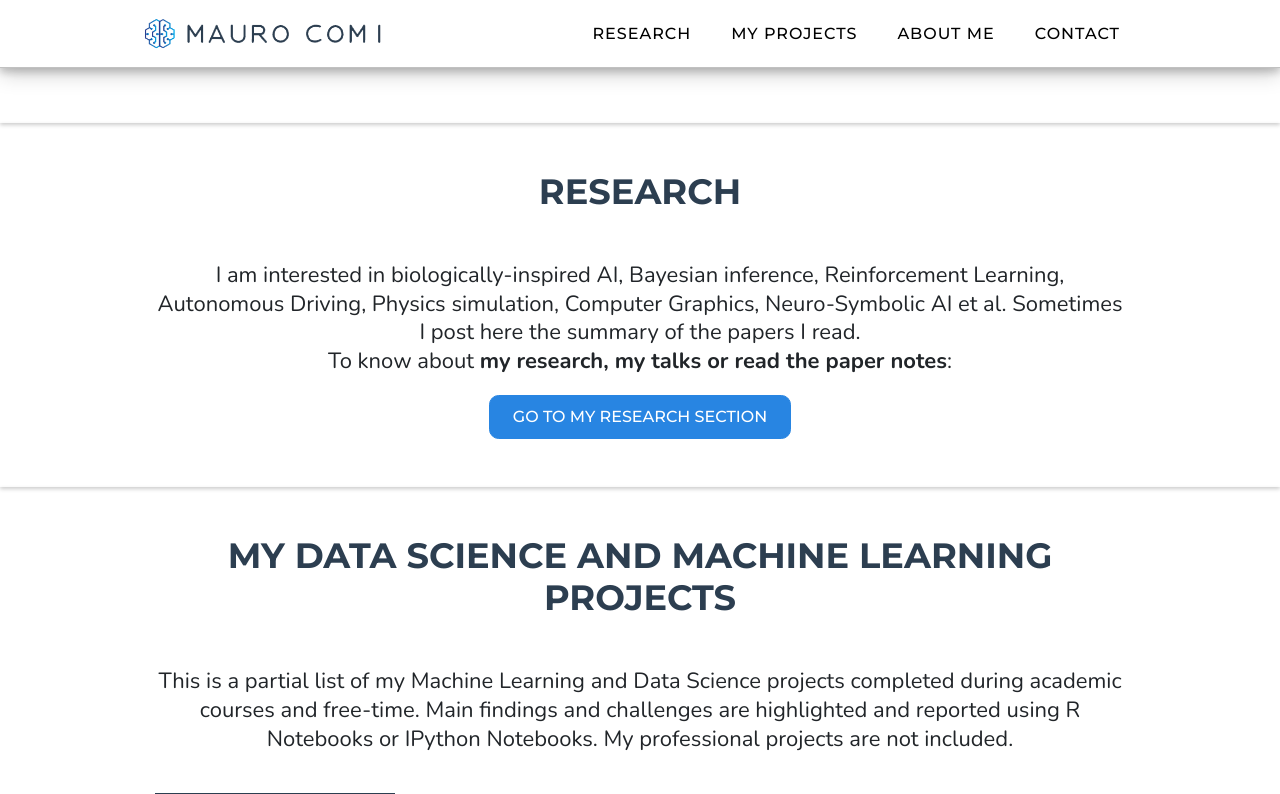
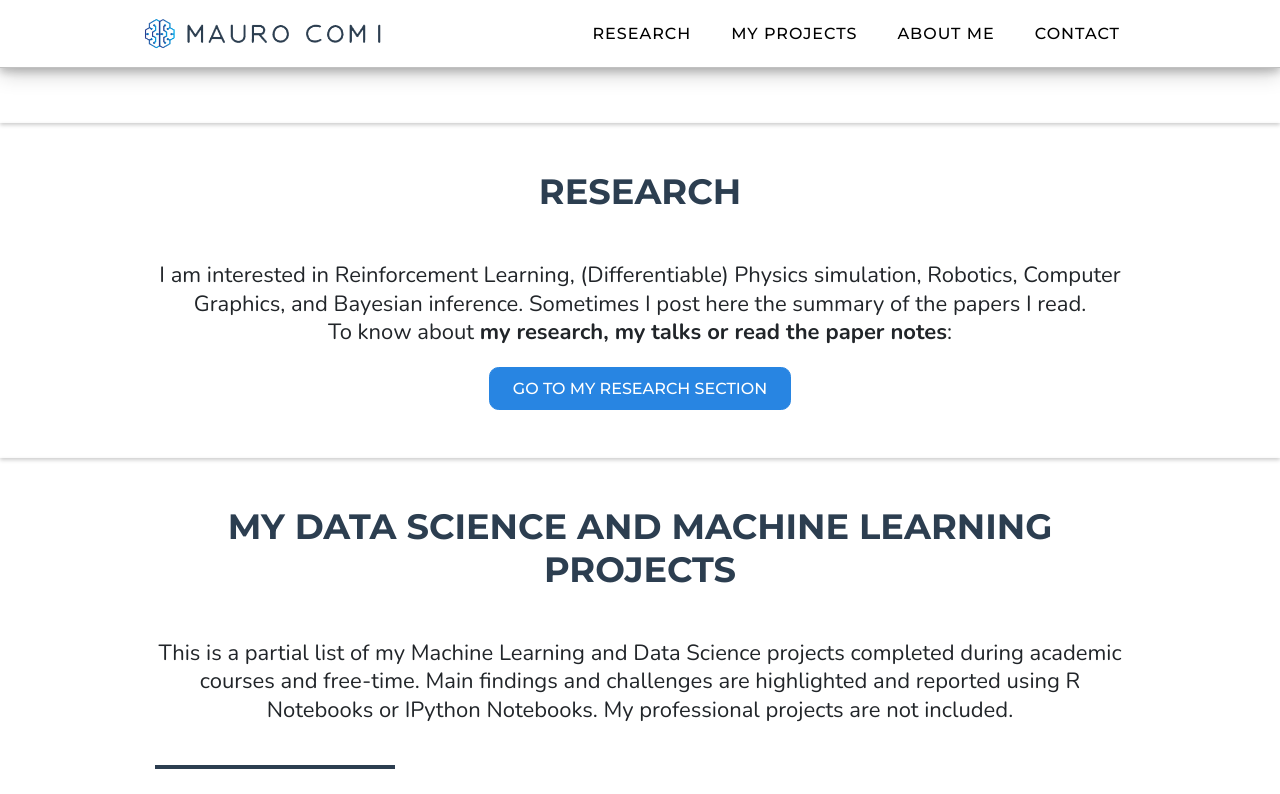
Before and after one commit to maurock/maurock.github.io, a Jekyll site: the page index.html, which Jekyll copies as it is, in a window 1280 px wide and 900 px high, scrolled down 1286 px, cut to the strip 0-794 px from the top of the window. Built offline with Jekyll 4.4.1, drawn with Linux system fonts in a browser that asks for light colours; nearby versions of some CDN libraries.

Commit message:
research interests updated

```diff
--- a/index.html
+++ b/index.html
@@ -135,7 +135,7 @@
             <div class="container">
                 <h2 class="text-center text-uppercase text-secondary mb-0">Research</h2>
                 <br><br>
-                <h4 class="mb-0 text-center text-intro">I am interested in biologically-inspired AI, Bayesian inference, Reinforcement Learning, Autonomous Driving, Physics simulation, Computer Graphics,  Neuro-Symbolic AI et al. Sometimes I post here the summary of the papers I read.<br>
+                <h4 class="mb-0 text-center text-intro">I am interested in Reinforcement Learning, (Differentiable) Physics simulation, Robotics, Computer Graphics, and Bayesian inference. Sometimes I post here the summary of the papers I read.<br>
                 To know about <a style="font-weight:700">my research, my talks or read the paper notes</a>:
                 <a href="blog/try.html" class="btn_custom first_btn" style="width: fit-content; margin: auto; margin-top: 20px">Go to my research section</a>
                 </h4>
```
